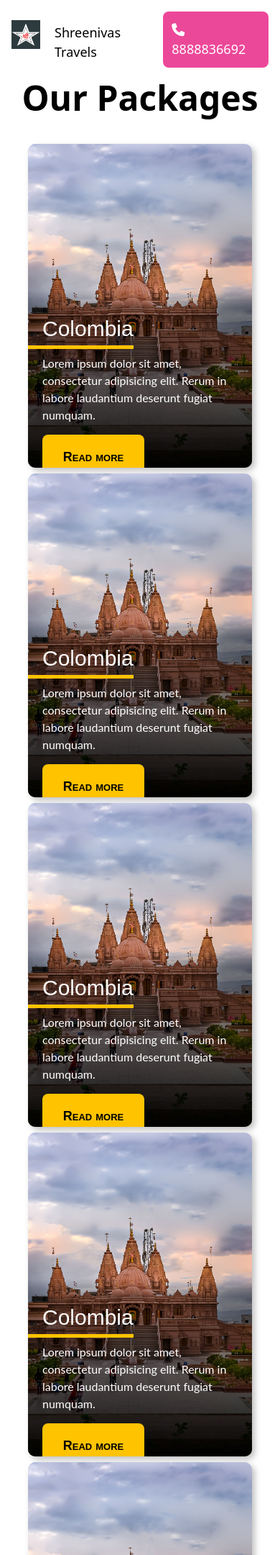
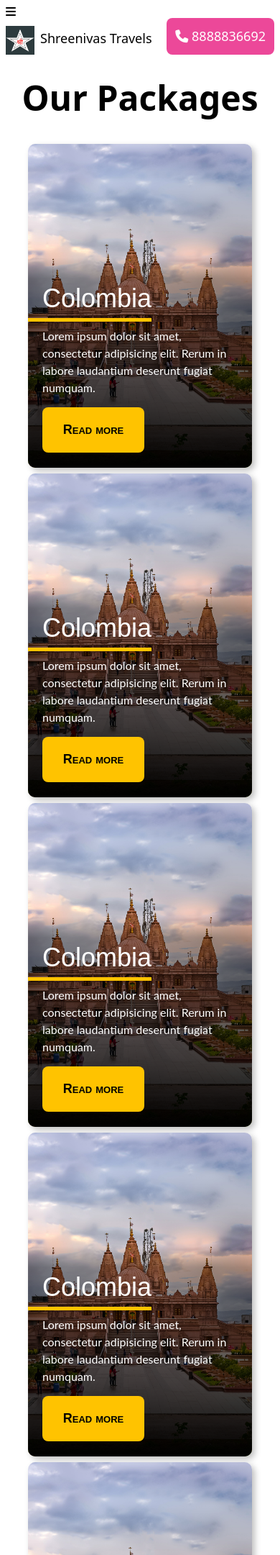
Before and after one commit to ErfanAalam/Car-Rental, a Flask app: page /packages in a window 390 px wide. Shown: the top 2161 px of the page at 72% size. Run offline with Flask 3, Linux system fonts and the light colour scheme; some libraries are stand-ins or nearby versions.

Commit message:
responsive nav bar and image slider added in index file

```diff
--- a/static/script.js
+++ b/static/script.js
@@ -0,0 +1,49 @@
+const hamburger = document.querySelector(".hamburger");
+const features = document.querySelector(".features");
+const close = document.querySelector(".close")
+
+hamburger.addEventListener("click",()=>{
+    if (features.classList.contains("-translate-x-96")) {
+        features.classList.remove("-translate-x-96");
+    }
+})
+hamburger.addEventListener("click",()=>{
+    hamburger.classList.add("hidden")
+})
+close.addEventListener("click",()=>{
+    hamburger.classList.remove("hidden")
+})
+
+close.addEventListener("click",() =>{
+    features.classList.add("-translate-x-96")
+})
+
+// image slider component
+
+
+const slides = document.querySelectorAll('.slide');
+        let currentSlide = 0;
+
+        function showSlide(n) {
+            slides.forEach((slide) => {
+                slide.style.display = 'none';
+            });
+            slides[n].style.display = 'block';
+        }
+
+        function nextSlide() {
+            currentSlide = (currentSlide + 1) % slides.length;
+            showSlide(currentSlide);
+        }
+
+        function prevSlide() {
+            currentSlide = (currentSlide - 1 + slides.length) % slides.length;
+            showSlide(currentSlide);
+        }
+
+        function autoSlide() {
+            nextSlide();
+        }
+
+        showSlide(currentSlide);
+        setInterval(autoSlide, 2000);
--- a/static/style.css
+++ b/static/style.css
@@ -40,7 +48,7 @@
   filter: drop-shadow(10px 10px 2px #000);
 }
 
-.card {
+.indexcard {
   width: 60%;
   height: 800px;
   display: flex;
@@ -49,7 +57,7 @@
   scroll-snap-type: x mandatory;
 }
 
-.card > img {
+.indexcard > img {
   width: 120%;
   height: 100%;
   object-fit: cover;
@@ -60,7 +68,7 @@
   text-shadow: 5px 5px 3px rgb(143, 141, 141);
 }
 
-.card::-webkit-scrollbar{
+.indexcard::-webkit-scrollbar {
   display: none;
 }
 
@@ -134,20 +147,14 @@
   --font-text: "Lato", sans-serif;
 }
 
-
-*::before,
-*::after {
-  box-sizing: border-box;
-}
-
-h2 {
+.card__title {
   font-size: 2.25rem;
   font-family: var(--font-title);
   color: var(--white);
   line-height: 1.1;
 }
 
-p {
+.card__description {
   font-family: var(--font-text);
   font-size: 1rem;
   line-height: 1.5;
@@ -188,7 +195,7 @@ p {
   flex-direction: column;
   justify-content: space-between;
   align-self: flex-end;
-  height: 55%;
+  height: 65%;
   padding: 12% 1.25rem 1.875rem;
   background: linear-gradient(
     180deg,
--- a/templates/components/footer.html
+++ b/templates/components/footer.html
@@ -20,7 +20,7 @@
         </div>
 
         <div class="flex flex-col md:flex-row p-4 md:gap-40 gap-20">
-            <div class="links space-y-4">
+            <div class=" text-[18px] space-y-4">
                 <h2 class="text-3xl cursor-pointer">Quick Links</h2>
                 <ul class=" space-y-4">
                     <li class="hover:text-blue-200 cursor-pointer"><i class="fa-solid fa-angle-right "></i> Home</li>
--- a/templates/components/navbar.html
+++ b/templates/components/navbar.html
@@ -1,11 +1,15 @@
 <div>
-    <header class="flex justify-between md:p-6 p-4 backdrop-blur-xl bg-white/30 header w-[100%] fixed top-0 z-10">
-        <a href="/" class="logo md:space-x-2 space-x-1 flex item-center justify-center gap-4 pt-3">
+    <header class="flex justify-between md:p-6 py-6 px-2 backdrop-blur-xl bg-white/30 header w-[100%] fixed top-0 z-10 ">
+        <a href="/" class="logo md:space-x-2 space-x-0 flex item-center justify-center md:gap-3 gap-2 pt-3 md:mx-4">
             <img class="w-10 h-10" src="/static/assests/logo.png" alt="" />
             <span class="md:text-2xl text-[18px] md:pt-0 pt-1">Shreenivas Travels</span>
         </a>
         <div class="links flex gap-10">
-            <ul class="gap-8 pt-4 hidden md:flex">
+            <ul class="features gap-8 md:pt-4 absolute md:static inset-0 space-x-10 pt-10 pl-10 md:backdrop-filter-none md:bg-transparent md:h-auto h-[110vh] md:w-auto w-[60vw] bg-pink-400 md:flex
+            -translate-x-96 md:translate-x-0
+          transition-all duration-500
+            ">
+            <i class="close fa-solid fa-xmark md:hidden absolute top-4 right-10"></i>
                 <a href="/">
                     <li class="hover:text-blue-700 cursor-pointer">Home</li>
                 </a>
@@ -25,9 +29,13 @@
                     <li class="hover:text-blue-700 cursor-pointer">Contact Us</li>
                 </a>
             </ul>
-            <div class="contact p-3 text-[18px] bg-pink-500 text-white rounded-lg hover:bg-blue-900 cursor-pointer">
-                <i class="fa-solid fa-phone pt-1 text-white"></i>
-                8888836692
+            <div class="flex gap-1 justify-center items-center">
+                <div class="contact p-3 text-[18px] bg-pink-500 text-white rounded-lg hover:bg-pink-700 cursor-pointer">
+                    <i class="fa-solid fa-phone pt-1 text-white"></i>
+                    8888836692
+                </div>
+                <i class="hamburger fa-solid fa-bars block md:hidden absolute top-2 left-2"></i>
+
             </div>
         </div>
     </header>
--- a/templates/contact.html
+++ b/templates/contact.html
@@ -16,7 +16,7 @@
       <textarea name="" id="" placeholder="Message :" class="rounded-lg w-[100%] "></textarea>
     </div>
     <div
-      class="btn p-4 bg-blue-800 text-white text-2xl flex justify-center rounded-lg hover:bg-blue-900 cursor-pointer">
+      class="btn p-4 bg-pink-500 text-white text-2xl flex justify-center rounded-lg hover:bg-pink-700 cursor-pointer">
       Submit Now</div>
   </div>
 
--- a/templates/gallery.html
+++ b/templates/gallery.html
@@ -4,7 +4,7 @@
 
 <div class="flex flex-col items-center mt-20">
   <h4 class="text-5xl font-bold mt-10">Our gallery</h4>
-  <div class="flex justify-center my-10 md:gap-8 gap-2 mx-2 flex-wrap">
+  <div class="flex justify-center my-10 md:gap-10 gap-2 mx-2 flex-wrap">
     <div class="gallery-cards">
       <img src="/static/assests/punevisit.jpg" alt="" />
     </div>
--- a/templates/packages.html
+++ b/templates/packages.html
@@ -7,6 +7,10 @@
   <div class="flex flex-col items-center mt-28">
     <h4 class="text-5xl font-bold">Our Packages</h4>
     <div class="flex justify-center my-10 md:gap-20 gap-2 text-3xl rounded-lg md:px-32 flex-wrap">
+
+
+
+
 
       <article class="card">
         <img
@@ -18,28 +22,8 @@
         />
         <div class="card__content | flow">
           <div class="card__content--container | flow">
-            <h2 class="card__title">Colombia</h2>
-            <p class="card__description">
-              Lorem ipsum dolor sit amet, consectetur adipisicing elit. Rerum in
-              labore laudantium deserunt fugiat numquam.
-            </p>
-          </div>
-          <button class="card__button">Read more</button>
-        </div>
-      </article>
-
-      <article class="card">
-        <img
-          class="card__background"
-          src="/static/assests/punevisit.jpg"
-          alt="Photo of Cartagena's cathedral at the background and some colonial style houses"
-          width="1920"
-          height="2193"
-        />
-        <div class="card__content | flow">
-          <div class="card__content--container | flow">
-            <h2 class="card__title">Colombia</h2>
-            <p class="card__description">
+            <h2 class="card__title text-white">Colombia</h2>
+            <p class="card__description text-white">
               Lorem ipsum dolor sit amet, consectetur adipisicing elit. Rerum in
               labore laudantium deserunt fugiat numquam.
             </p>
@@ -59,8 +43,8 @@
         />
         <div class="card__content | flow">
           <div class="card__content--container | flow">
-            <h2 class="card__title">Colombia</h2>
-            <p class="card__description">
+            <h2 class="card__title text-white">Colombia</h2>
+            <p class="card__description text-white">
               Lorem ipsum dolor sit amet, consectetur adipisicing elit. Rerum in
               labore laudantium deserunt fugiat numquam.
             </p>
@@ -79,8 +63,8 @@
         />
         <div class="card__content | flow">
           <div class="card__content--container | flow">
-            <h2 class="card__title">Colombia</h2>
-            <p class="card__description">
+            <h2 class="card__title text-white">Colombia</h2>
+            <p class="card__description text-white">
               Lorem ipsum dolor sit amet, consectetur adipisicing elit. Rerum in
               labore laudantium deserunt fugiat numquam.
             </p>
@@ -99,50 +83,8 @@
         />
         <div class="card__content | flow">
           <div class="card__content--container | flow">
-            <h2 class="card__title">Colombia</h2>
-            <p class="card__description">
-              Lorem ipsum dolor sit amet, consectetur adipisicing elit. Rerum in
-              labore laudantium deserunt fugiat numquam.
-            </p>
-          </div>
-          <button class="card__button">Read more</button>
-        </div>
-      </article>
-
-
-      <article class="card">
-        <img
-          class="card__background"
-          src="/static/assests/punevisit.jpg"
-          alt="Photo of Cartagena's cathedral at the background and some colonial style houses"
-          width="1920"
-          height="2193"
-        />
-        <div class="card__content | flow">
-          <div class="card__content--container | flow">
-            <h2 class="card__title">Colombia</h2>
-            <p class="card__description">
-              Lorem ipsum dolor sit amet, consectetur adipisicing elit. Rerum in
-              labore laudantium deserunt fugiat numquam.
-            </p>
-          </div>
-          <button class="card__button">Read more</button>
-        </div>
-      </article>
-
-
-      <article class="card">
-        <img
-          class="card__background"
-          src="/static/assests/punevisit.jpg"
-          alt="Photo of Cartagena's cathedral at the background and some colonial style houses"
-          width="1920"
-          height="2193"
-        />
-        <div class="card__content | flow">
-          <div class="card__content--container | flow">
-            <h2 class="card__title">Colombia</h2>
-            <p class="card__description">
+            <h2 class="card__title text-white">Colombia</h2>
+            <p class="card__description text-white">
               Lorem ipsum dolor sit amet, consectetur adipisicing elit. Rerum in
               labore laudantium deserunt fugiat numquam.
             </p>
@@ -161,8 +103,8 @@
         />
         <div class="card__content | flow">
           <div class="card__content--container | flow">
-            <h2 class="card__title">Colombia</h2>
-            <p class="card__description">
+            <h2 class="card__title text-white">Colombia</h2>
+            <p class="card__description text-white">
               Lorem ipsum dolor sit amet, consectetur adipisicing elit. Rerum in
               labore laudantium deserunt fugiat numquam.
             </p>
@@ -181,8 +123,8 @@
         />
         <div class="card__content | flow">
           <div class="card__content--container | flow">
-            <h2 class="card__title">Colombia</h2>
-            <p class="card__description">
+            <h2 class="card__title text-white">Colombia</h2>
+            <p class="card__description text-white">
               Lorem ipsum dolor sit amet, consectetur adipisicing elit. Rerum in
               labore laudantium deserunt fugiat numquam.
             </p>
@@ -201,8 +143,8 @@
         />
         <div class="card__content | flow">
           <div class="card__content--container | flow">
-            <h2 class="card__title">Colombia</h2>
-            <p class="card__description">
+            <h2 class="card__title text-white">Colombia</h2>
+            <p class="card__description text-white">
               Lorem ipsum dolor sit amet, consectetur adipisicing elit. Rerum in
               labore laudantium deserunt fugiat numquam.
             </p>
@@ -221,8 +163,8 @@
         />
         <div class="card__content | flow">
           <div class="card__content--container | flow">
-            <h2 class="card__title">Colombia</h2>
-            <p class="card__description">
+            <h2 class="card__title text-white">Colombia</h2>
+            <p class="card__description text-white">
               Lorem ipsum dolor sit amet, consectetur adipisicing elit. Rerum in
               labore laudantium deserunt fugiat numquam.
             </p>
@@ -231,25 +173,7 @@
         </div>
       </article>
 
-      <article class="card">
-        <img
-          class="card__background"
-          src="/static/assests/punevisit.jpg"
-          alt="Photo of Cartagena's cathedral at the background and some colonial style houses"
-          width="1920"
-          height="2193"
-        />
-        <div class="card__content | flow">
-          <div class="card__content--container | flow">
-            <h2 class="card__title">Colombia</h2>
-            <p class="card__description">
-              Lorem ipsum dolor sit amet, consectetur adipisicing elit. Rerum in
-              labore laudantium deserunt fugiat numquam.
-            </p>
-          </div>
-          <button class="card__button">Read more</button>
-        </div>
-      </article>
+
 
     </div>
   </div>
```
Also changed, not shown: other parts of static/style.css (+36 -23 lines), templates/index.html (+31 -15 lines).
